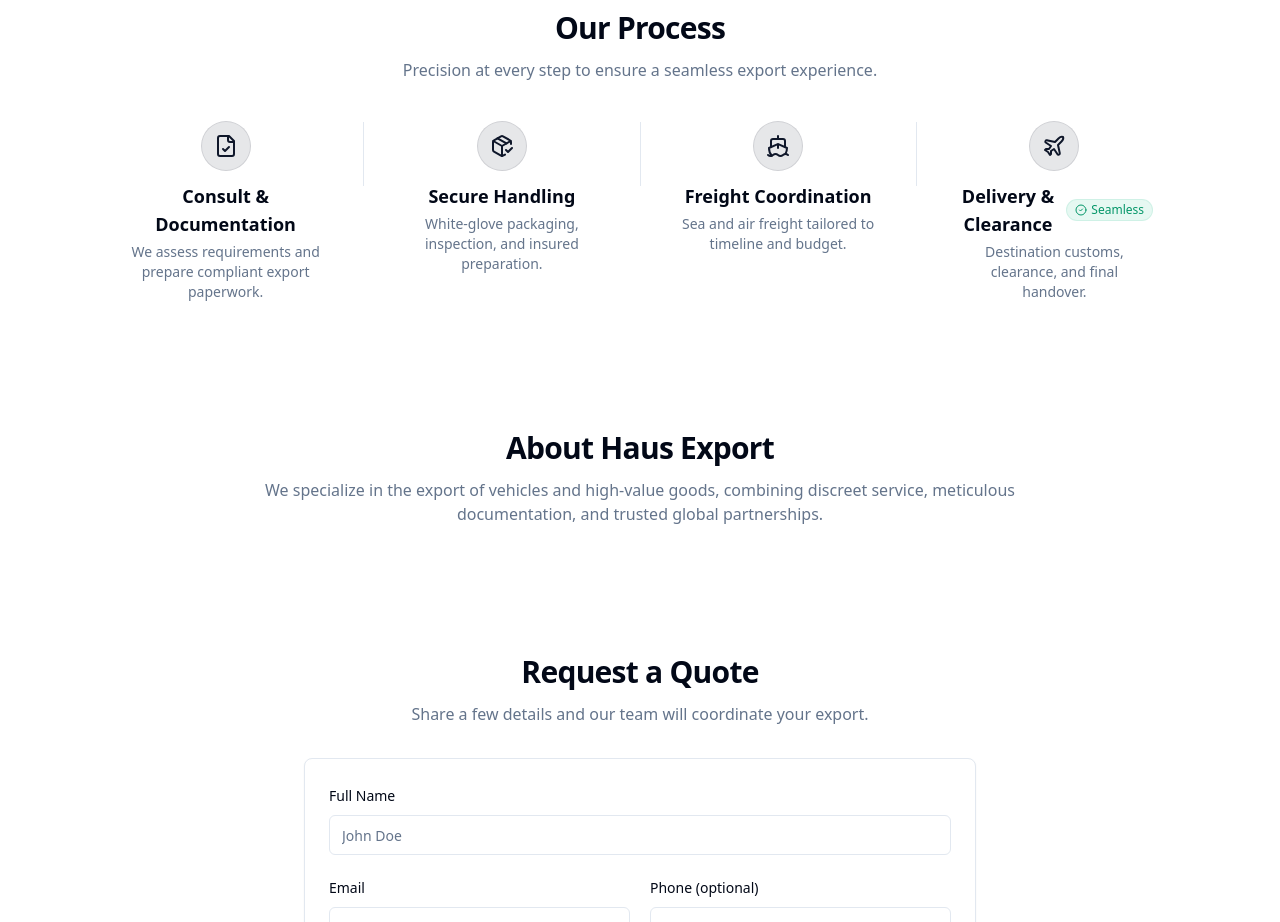
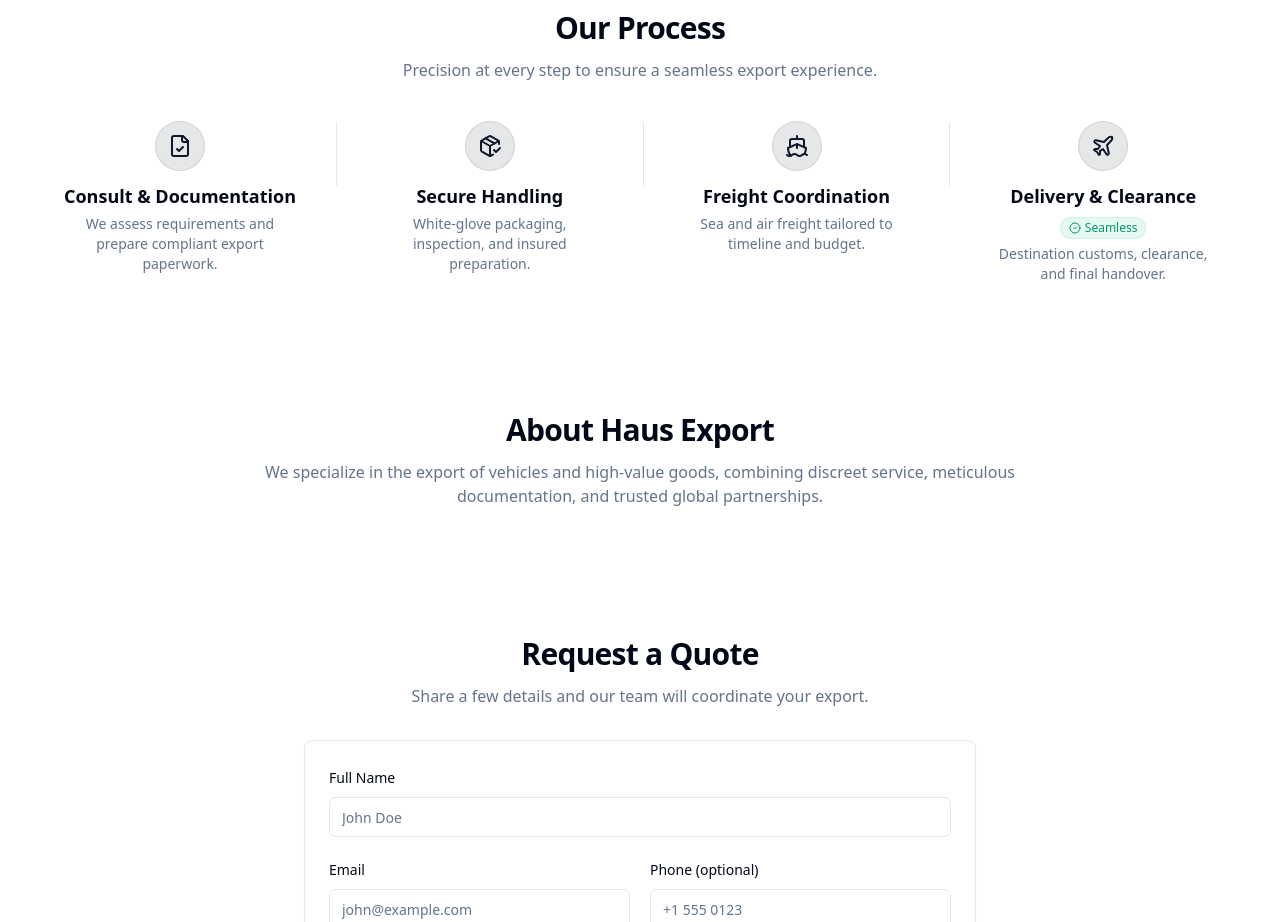
Before and after one commit to AumexAI/HausExport, a React (Vite) app: page / in a window 1280 px wide. Shown: the part 1980-2902 px from the top of the page. Built offline with nearby package versions, Linux system fonts and the light colour scheme.

Commit message:
[dyad] One-line headers and badge reposition - wrote 1 file(s)

```diff
--- a/src/components/process.tsx
+++ b/src/components/process.tsx
@@ -37,7 +37,7 @@ const Process = () => {
         </p>
       </div>
 
-      <div className="mx-auto mt-10 max-w-5xl space-y-8 md:flex md:items-start md:justify-between md:gap-6 md:space-y-0">
+      <div className="mx-auto mt-10 max-w-6xl space-y-8 md:flex md:items-start md:justify-between md:gap-6 md:space-y-0">
         {steps.map((s, i) => {
           const Icon = s.icon;
           return (
@@ -46,10 +46,12 @@ const Process = () => {
                 <div className="flex h-12 w-12 items-center justify-center rounded-full bg-primary/10 ring-1 ring-primary/20">
                   <Icon className="h-6 w-6 text-primary" />
                 </div>
-                <div className="mt-3 flex items-center gap-2">
-                  <h3 className="text-lg font-semibold">{s.title}</h3>
+                <div className="mt-3">
+                  <h3 className="text-base md:text-lg font-semibold whitespace-nowrap leading-none">
+                    {s.title}
+                  </h3>
                   {i === steps.length - 1 && (
-                    <span className="inline-flex items-center gap-1 rounded-full bg-emerald-500/10 px-2 py-0.5 text-xs text-emerald-600 ring-1 ring-emerald-500/20">
+                    <span className="mt-2 inline-flex items-center gap-1 rounded-full bg-emerald-500/10 px-2 py-0.5 text-xs text-emerald-600 ring-1 ring-emerald-500/20">
                       <CheckCircle2 className="h-3 w-3" />
                       Seamless
                     </span>
```
